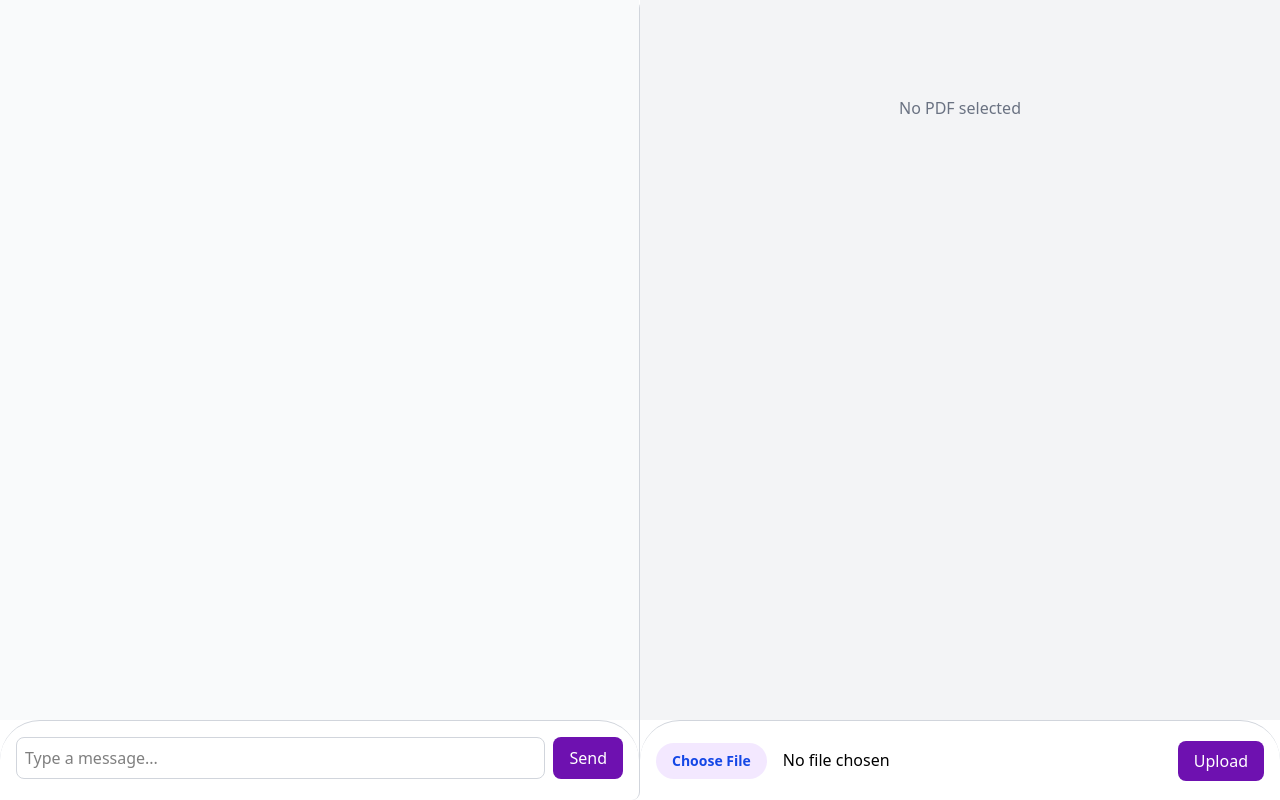
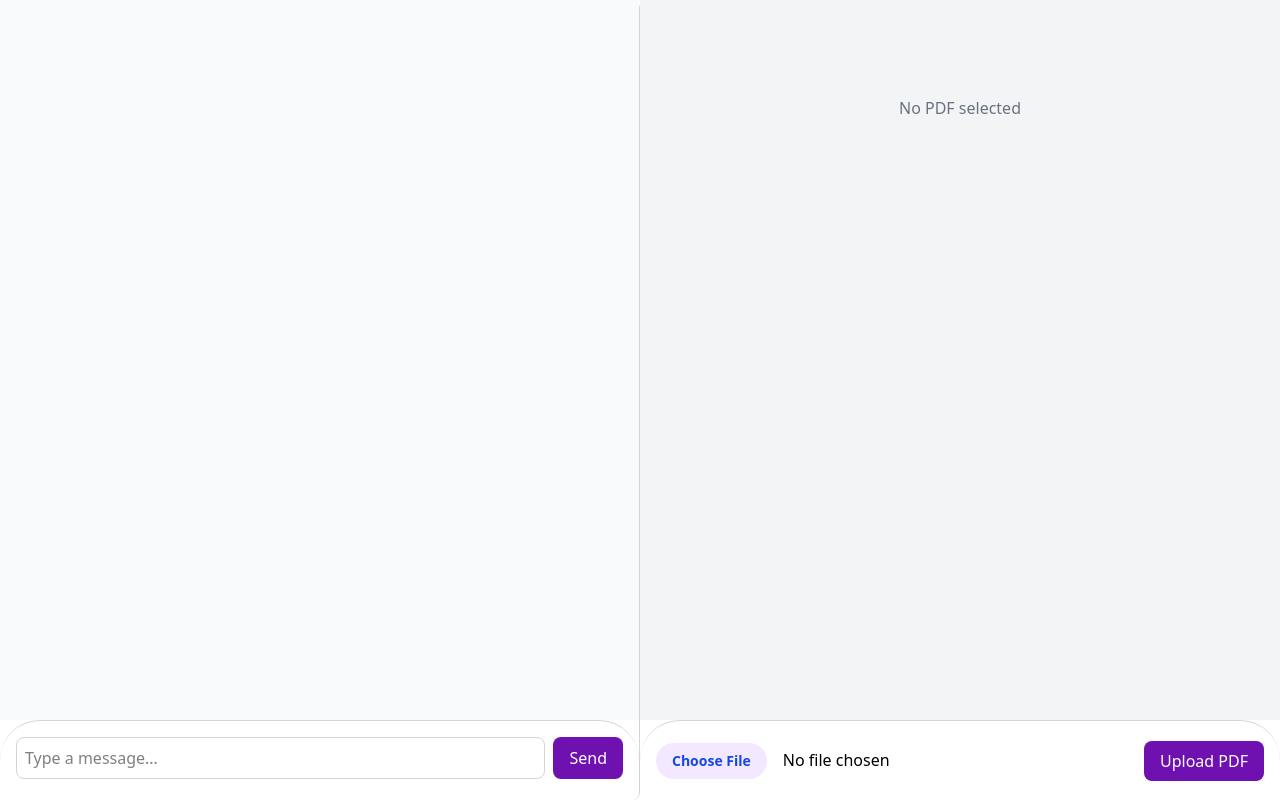
Before and after one commit to mfatihp/pdfQA, an Angular app in the folder frontend/librarian-ui/: page / in a window 1280 px wide. Built offline with nearby package versions, Linux system fonts and the light colour scheme; what ng2-pdf-viewer would draw is missing.

Commit message:
feat: add upload pdf button a spinner for uploading process

```diff
--- a/frontend/librarian-ui/src/app/app.component.html
+++ b/frontend/librarian-ui/src/app/app.component.html
@@ -63,7 +63,19 @@
              accept="application/pdf"
              class="file:mr-4 file:py-2 file:px-4 file:rounded-full file:border-0 file:text-sm file:font-semibold file:bg-purple-100 file:text-blue-700 hover:file:bg-purple-200">
 
-      <button type="button" (click)="onUploadClick()" class="ml-auto px-4 py-2 bg-purple-800 hover:bg-purple-700 text-white rounded-lg">Upload</button>
+      <button type="button"
+              (click)="onUploadClick()"
+              [disabled]="isUploading || !selectedFile"
+              class="ml-auto px-4 py-2 bg-purple-800 hover:bg-purple-700 text-white rounded-lg">{{ isUploading ? 'Uploading...' : 'Upload PDF' }}</button>
+
+      <div *ngIf="isUploading" class="ml-4">
+        <svg class="w-5 h-5 animate-spin text-blue-600" fill="none" viewBox="0 0 24 24">
+          <circle class="opacity-25" cx="12" cy="12" r="10" stroke="currentColor" stroke-width="4"></circle>
+          <path class="opacity-75" fill="currentColor"
+                d="M4 12a8 8 0 018-8v4l3-3-3-3v4a8 8 0 00-8 8h4z">
+          </path>
+        </svg>
+      </div>
 
     </div>
 
--- a/frontend/librarian-ui/src/app/app.component.ts
+++ b/frontend/librarian-ui/src/app/app.component.ts
@@ -27,6 +27,7 @@ export class AppComponent {
   zoom: number = 1.0;
 
   isUploading: boolean = false;
+  uploadSuccess: boolean = false;
   selectedFile: File | null = null;
 
   ngAfterViewChecked() {
@@ -87,6 +88,7 @@ export class AppComponent {
     console.log('PDF loading is successful.')
   }
 
+  // Upload sırasında gösterilecek bir spinner gerekiyor. Upload edilip edilmediği belli olmuyor. Üst üste basılmasının da önüne geçilmeli
   onUploadClick(): void {
     if (!this.selectedFile) {
       alert('Select valid PDF file...');
@@ -97,6 +99,7 @@ export class AppComponent {
     formData.append('pdf_file', this.selectedFile, this.selectedFile.name);
 
     this.isUploading = true;
+    this.uploadSuccess = false;
 
     console.log(formData);
 
@@ -104,10 +107,12 @@ export class AppComponent {
       next: (res) => {
         console.log('Upload successful.', res);
         this.isUploading = false;
+        this.uploadSuccess = true;
       },
       error: (err) => {
         console.error('Upload failed.', err);
         this.isUploading = false;
+        this.uploadSuccess = false;
       }
     });
   }
```
